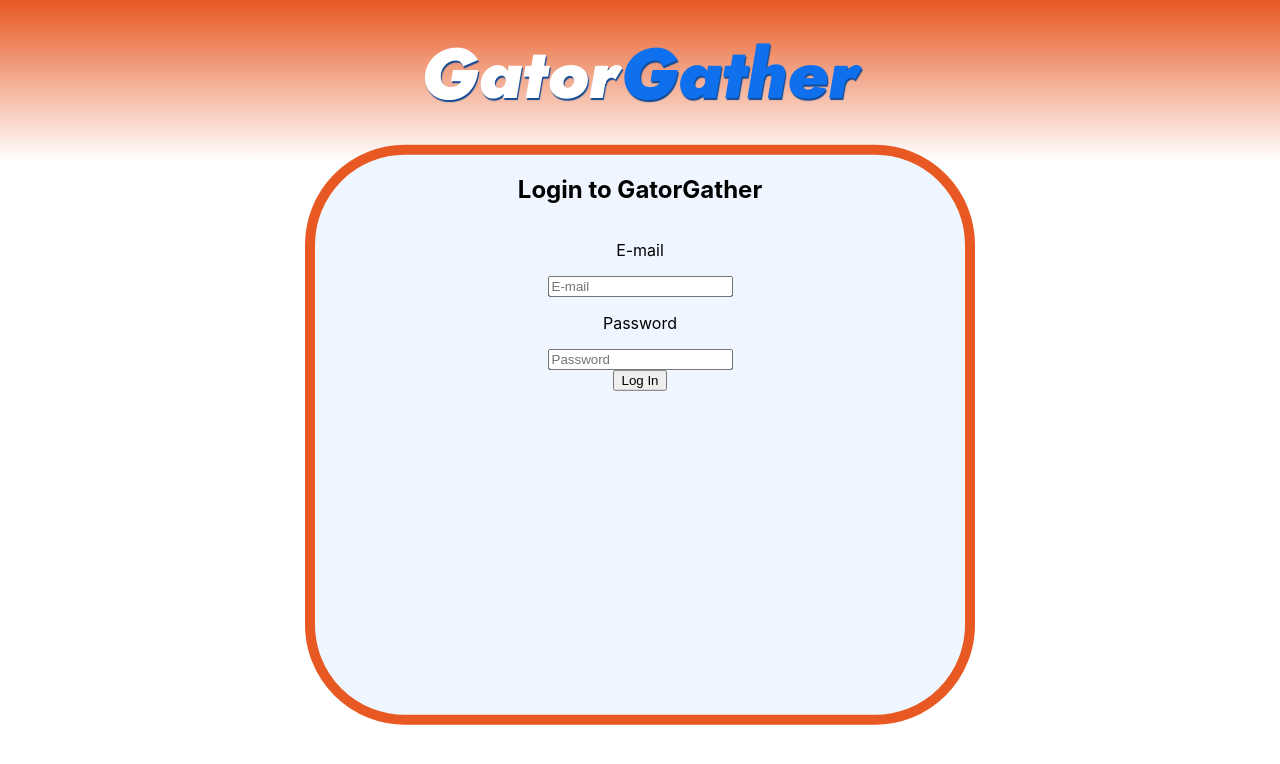
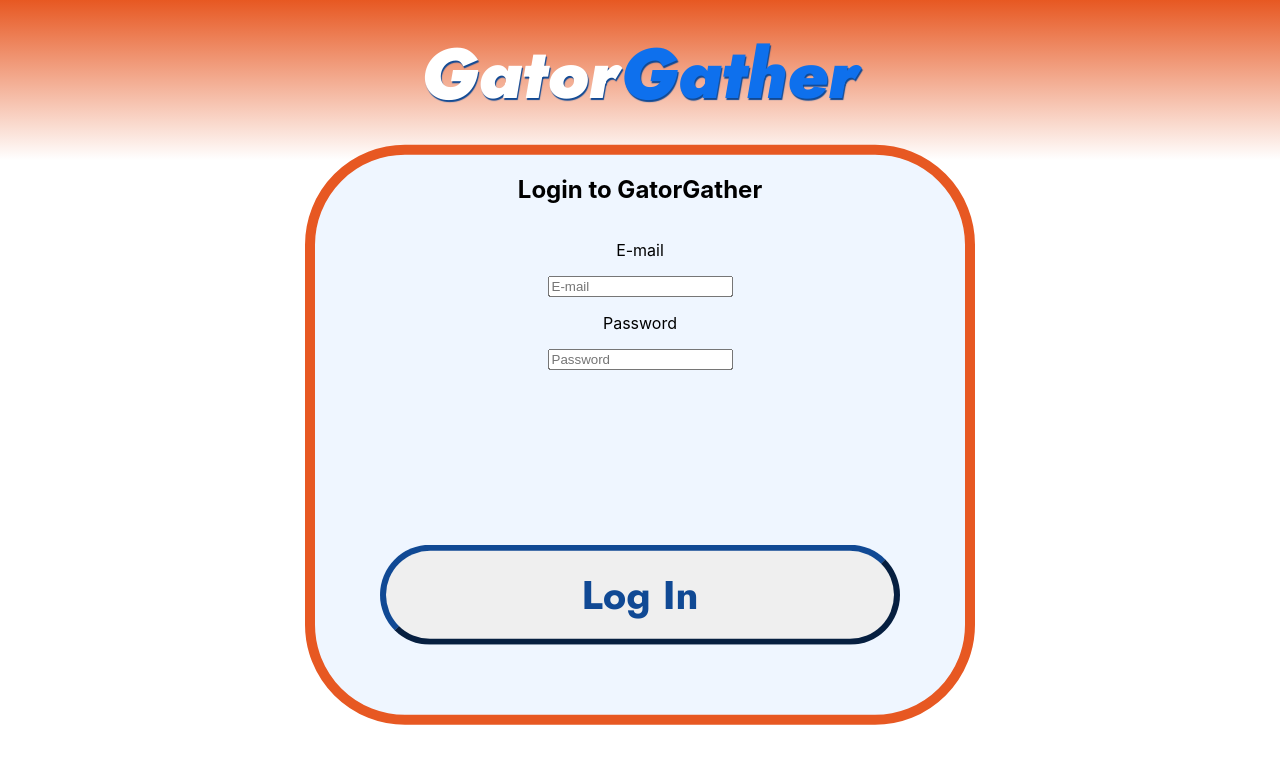
Before and after one commit to slightnacl/GatorGather-Group9, a React (Create React App) app in the folder gatorgather/: page /login in a window 1280 px wide. Shown: the top 764 px of the page. Built offline with nearby package versions, Linux system fonts and the light colour scheme; a web font is replaced by a local one.

Commit message:
Bug fixes in Registry/Login Error Codes
- Now displays custom instructions for improper user input rather than displaying Firebase error codes
- Fixed landing page title placement in header bar

```diff
--- a/gatorgather/src/Landing.css
+++ b/gatorgather/src/Landing.css
@@ -21,6 +21,8 @@
 }
 
 #header-title {
+    position: absolute;
+    left: 320px;
     font-family: "Jost", sans-serif;
     font-size: 70px;
     font-style: italic;
@@ -30,9 +32,6 @@
 }
 
 .landing-button {
-    position: absolute;
-    left: 80px;
-    top: 20px;
     background-color: transparent;
     border-color: transparent;
     cursor: pointer;
@@ -42,7 +41,7 @@
     position: absolute;
     right: 120px;
     top: 50px;
-    width: 15%;
+    width: 380px;
     justify-content: space-between;
 }
 
--- a/gatorgather/src/Login.css
+++ b/gatorgather/src/Login.css
@@ -18,7 +18,7 @@
     height: 160px;
 }
 
-#header-title {
+#header-title-log {
     font-family: "Jost", sans-serif;
     font-size: 70px;
     font-style: italic;
@@ -51,3 +51,17 @@
     flex-direction: column;
     align-items: center;
 }
+
+#login-button {
+    font-family: "Jost", sans-serif;
+    font-weight: bold;
+    color: rgb(16, 73, 148);
+    font-size: 40px;
+    position: absolute;
+    bottom: 70px;
+    width: 80%;
+    height: 100px;
+    border-color: rgb(16, 73, 148);
+    border-width: 6px;
+    border-radius: 80px;
+}
--- a/gatorgather/src/Login.js
+++ b/gatorgather/src/Login.js
@@ -7,24 +7,32 @@ import "./Login.css"
 function Login() {
     const [email, setEmail] = useState("");
     const [password, setPassword] = useState("");
-    const [error, setError] = useState("");
+    const [errorText, setErrorText] = useState("");
     const navigate = useNavigate();
 
     const handleLogin = async (e) => {
         e.preventDefault();
+        setErrorText("");
+
         try {
             await signInWithEmailAndPassword(auth, email, password);
-
             navigate("/home");
-        } catch (err) {
-            setError(err.message);
+        } catch (error) {
+            console.log(error);
+            if (error.code === "auth/invalid-email") {
+                setErrorText("No account found with this email");
+            } else if (error.code === "auth/missing-password" || error.code === "auth/invalid-credential") {
+                setErrorText("Incorrect password");
+            } else {
+                setErrorText(error.code);
+            }
         }
     };
 
     return (
         <div>
             <div class="header-bar">
-            <Link to = "/"><button class="center-v landing-button" id="header-title">Gator<span style = {{ color: "rgb(14, 112, 237)"}}>Gather</span></button></Link>
+            <Link to = "/"><button class="center-v landing-button" id="header-title-log">Gator<span style = {{ color: "rgb(14, 112, 237)"}}>Gather</span></button></Link>
             </div>
             <div class="flex-container login-container">
                 <h2>Login to GatorGather</h2>
@@ -42,8 +50,8 @@ function Login() {
                     onChange={(e) => setPassword(e.target.value)}
                     placeholder = "Password"
                 />
-                <button type = "submit" onClick={handleLogin}>Log In</button>
-                {error && <p>{error}</p>}
+                <button id="login-button" type = "submit" onClick={handleLogin}>Log In</button>
+                {errorText && <p>{errorText}</p>}
             </div>
         </div>
     );
--- a/gatorgather/src/Register.css
+++ b/gatorgather/src/Register.css
@@ -18,7 +18,7 @@
     height: 160px;
 }
 
-#header-title {
+#header-title-reg {
     font-family: "Jost", sans-serif;
     font-size: 70px;
     font-style: italic;
--- a/gatorgather/src/Register.js
+++ b/gatorgather/src/Register.js
@@ -8,23 +8,29 @@ function Register() {
     const [email, setEmail] = useState("");
     const [password, setPassword] = useState("");
     const [passwordConfirm, setPasswordConfirm] = useState("");
-    const [error, setError] = useState("");
+    const [errorText, setErrorText] = useState("");
     const navigate = useNavigate();
+
+    const passwordValidation = (password) => {
+        const digitsCheck = password.match(/\d/g) || [];
+        // console.log(digitsCheck.length);
+        // console.log(password.length);
+        // console.log(digitsCheck.length >=2 && password.length >= 8)
+        return (digitsCheck.length >=2 && password.length >= 8);
+    }
 
     const handleRegister = async (e) => {
         e.preventDefault();
+        setErrorText("");
 
         if (!email.endsWith("@ufl.edu")) {
-            setError("E-mail address must end in @ufl.edu");
+            setErrorText("E-mail address must end in @ufl.edu");
             return;
-        }
-        const countNumbers = (str) => (String(str).match(/\d/g) || []).length;
-        if (password.length < 8 || countNumbers(password < 2)) {
-            setError("Password must be at least 8 characters long and contain 2 numbers");
+        } else if (password !== passwordConfirm) {
+            setErrorText("Passwords do not match");
             return;
-        }
-        if (password !== passwordConfirm) {
-            setError("Passwords do not match");
+        } else if (!passwordValidation(password)) {
+            setErrorText("Password must be at least 8 characters long and contain 2 numbers");
             return;
         }
 
@@ -32,15 +38,18 @@ function Register() {
             await createUserWithEmailAndPassword(auth, email, password);
             alert("Registration successful! You may log in.");
             navigate("/login");
-        } catch (err) {
-            setError(err.message);
+        } catch (error) {
+            console.log(error);
+            if (error.code === "auth/email-already-in-use") {
+                setErrorText("E-mail already in use");
+            }
         }
     };
 
     return (
         <div>
             <div class="header-bar">
-            <Link to = "/"><button class="center-v landing-button" id="header-title">Gator<span style = {{ color: "rgb(14, 112, 237)"}}>Gather</span></button></Link>
+            <Link to = "/"><button class="center-v landing-button" id="header-title-reg">Gator<span style = {{ color: "rgb(14, 112, 237)"}}>Gather</span></button></Link>
             </div>
             <div class="flex-container registration-container">
                 <h2 class="welcome-flair" style={{marginBottom: 0}}>Welcome to GatorGather!</h2>
@@ -67,7 +76,7 @@ function Register() {
                     placeholder = "Re-enter your password"
                 />
                 <button id="register-button" type = "submit" onClick={handleRegister}>Register</button>
-                {error && <p>{error}</p>}
+                {errorText && <p>{errorText}</p>}
             </div>
         </div>
     );
```
